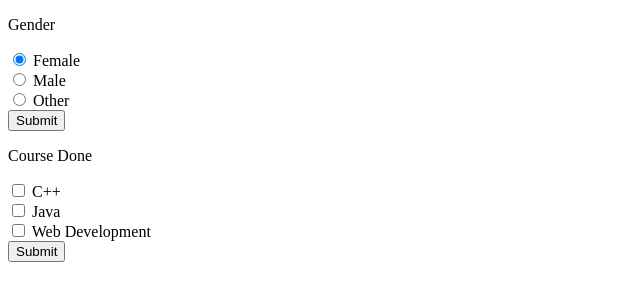
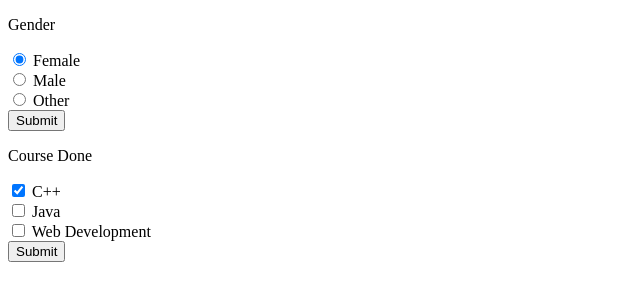
Before and after one commit to abhishekzzz/codingninjas_practice, a website: page radiobutton_and_checkbox.html in a window 1280 px wide. Shown: the full height of the page, 0-640 px from the left. Drawn offline with Linux system fonts and the light colour scheme.

Commit message:
Update 2 files

```diff
--- a/radiobutton.html
+++ b/radiobutton_and_checkbox.html
@@ -14,7 +14,7 @@
 		<input type="submit">
 
 		<p>Course Done</p>
-		<input type="checkbox" name="course" value="c++"> C++ <br>
+		<input type="checkbox" name="course" value="c++" checked> C++ <br>
 		<input type="checkbox" name="course" value="java"> Java <br>
 		<input type="checkbox" name="course" value="Web Development"> Web Development <br>
 		<input type="submit">
```
